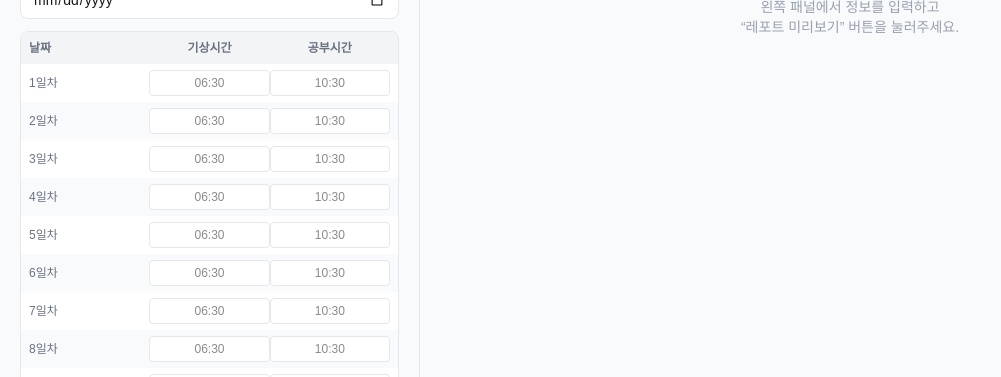
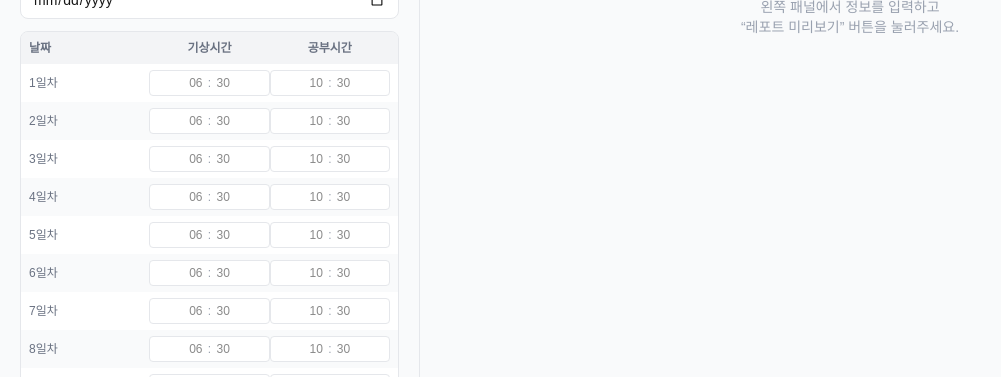
Before and after one commit to rhdpcks11/monthly, a Next.js app: page / in a window 1280 px wide. Shown: the part 423-800 px from the top of the page, without its empty margins (0-1001 px from the left). Built offline with nearby package versions, Linux system fonts and the light colour scheme.

Commit message:
시간입력 마스크: 콜론 고정, 숫자 4개만 입력하면 자동 포맷

```diff
--- a/src/components/InputPanel.tsx
+++ b/src/components/InputPanel.tsx
@@ -2,6 +2,7 @@
 
 import { ReportInput } from "@/types";
 import { addDays, formatDate } from "@/lib/parseDaily";
+import TimeInput from "./TimeInput";
 
 interface Props {
   data: ReportInput;
@@ -138,21 +139,17 @@ export default function InputPanel({ data, onChange, onGenerate, onPreview, load
                     `${i + 1}일차`
                   )}
                 </span>
-                <input
-                  type="text"
-                  inputMode="numeric"
+                <TimeInput
+                  value={entry.wakeTime}
+                  onChange={(v) => updateDailyEntry(i, "wakeTime", v)}
                   placeholder="06:30"
-                  className="w-full px-1.5 py-1 text-xs border border-gray-200 rounded text-center focus:outline-none focus:ring-1 focus:ring-sky-300 bg-white"
-                  value={entry.wakeTime}
-                  onChange={(e) => updateDailyEntry(i, "wakeTime", e.target.value)}
+                  className="justify-center focus-within:ring-1 focus-within:ring-sky-300"
                 />
-                <input
-                  type="text"
-                  inputMode="numeric"
+                <TimeInput
+                  value={entry.studyTime}
+                  onChange={(v) => updateDailyEntry(i, "studyTime", v)}
                   placeholder="10:30"
-                  className="w-full px-1.5 py-1 text-xs border border-gray-200 rounded text-center focus:outline-none focus:ring-1 focus:ring-sky-300 bg-white"
-                  value={entry.studyTime}
-                  onChange={(e) => updateDailyEntry(i, "studyTime", e.target.value)}
+                  className="justify-center focus-within:ring-1 focus-within:ring-sky-300"
                 />
               </div>
             ))}
--- /dev/null
+++ b/src/components/TimeInput.tsx
@@ -0,0 +1,89 @@
+"use client";
+
+import { useRef, KeyboardEvent, ChangeEvent } from "react";
+
+interface Props {
+  value: string;
+  onChange: (value: string) => void;
+  placeholder?: string;
+  className?: string;
+}
+
+export default function TimeInput({ value, onChange, placeholder = "00:00", className = "" }: Props) {
+  const ref1 = useRef<HTMLInputElement>(null);
+  const ref2 = useRef<HTMLInputElement>(null);
+
+  // "06:35" → ["06", "35"]
+  const parts = value ? value.split(":") : ["", ""];
+  const hh = parts[0] || "";
+  const mm = parts[1] || "";
+
+  const buildValue = (h: string, m: string) => {
+    if (!h && !m) return "";
+    return `${h.padStart(2, "0")}:${m.padStart(2, "0")}`;
+  };
+
+  const handleHourChange = (e: ChangeEvent<HTMLInputElement>) => {
+    const raw = e.target.value.replace(/\D/g, "").slice(0, 2);
+    onChange(buildValue(raw, mm));
+    // 2자리 입력 시 자동으로 분 칸으로 이동
+    if (raw.length === 2) {
+      ref2.current?.focus();
+      ref2.current?.select();
+    }
+  };
+
+  const handleMinChange = (e: ChangeEvent<HTMLInputElement>) => {
+    const raw = e.target.value.replace(/\D/g, "").slice(0, 2);
+    onChange(buildValue(hh, raw));
+  };
+
+  const handleHourKey = (e: KeyboardEvent<HTMLInputElement>) => {
+    if (e.key === ":" || e.key === "ArrowRight") {
+      e.preventDefault();
+      ref2.current?.focus();
+      ref2.current?.select();
+    }
+  };
+
+  const handleMinKey = (e: KeyboardEvent<HTMLInputElement>) => {
+    if (e.key === "Backspace" && mm === "") {
+      e.preventDefault();
+      ref1.current?.focus();
+      ref1.current?.select();
+    }
+    // Tab/Enter로 다음 행으로 이동 (기본 동작)
+  };
+
+  const phParts = placeholder.split(":");
+
+  return (
+    <div className={`inline-flex items-center border border-gray-200 rounded bg-white overflow-hidden ${className}`}>
+      <input
+        ref={ref1}
+        type="text"
+        inputMode="numeric"
+        maxLength={2}
+        value={hh}
+        onChange={handleHourChange}
+        onKeyDown={handleHourKey}
+        onFocus={(e) => e.target.select()}
+        placeholder={phParts[0] || "00"}
+        className="w-6 text-center text-xs py-1 outline-none bg-transparent"
+      />
+      <span className="text-xs text-gray-400 select-none">:</span>
+      <input
+        ref={ref2}
+        type="text"
+        inputMode="numeric"
+        maxLength={2}
+        value={mm}
+        onChange={handleMinChange}
+        onKeyDown={handleMinKey}
+        onFocus={(e) => e.target.select()}
+        placeholder={phParts[1] || "00"}
+        className="w-6 text-center text-xs py-1 outline-none bg-transparent"
+      />
+    </div>
+  );
+}
```
